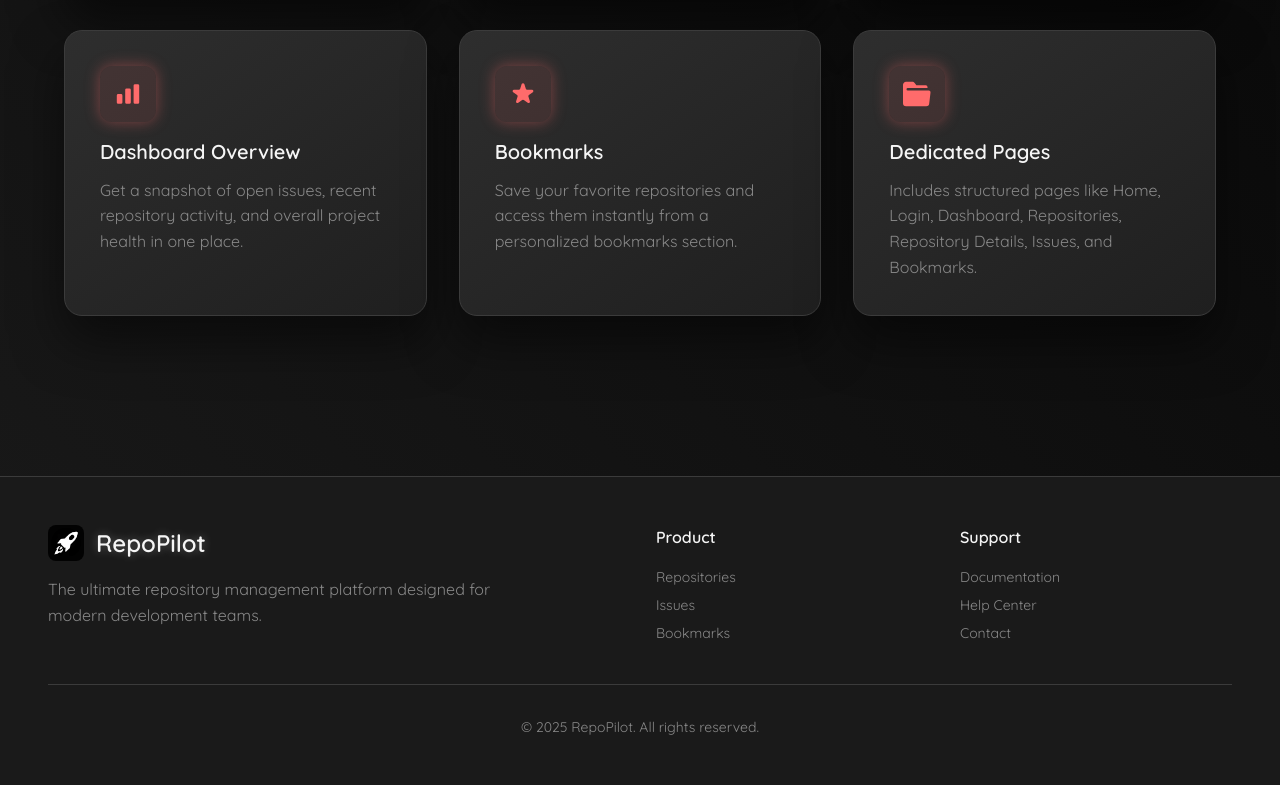
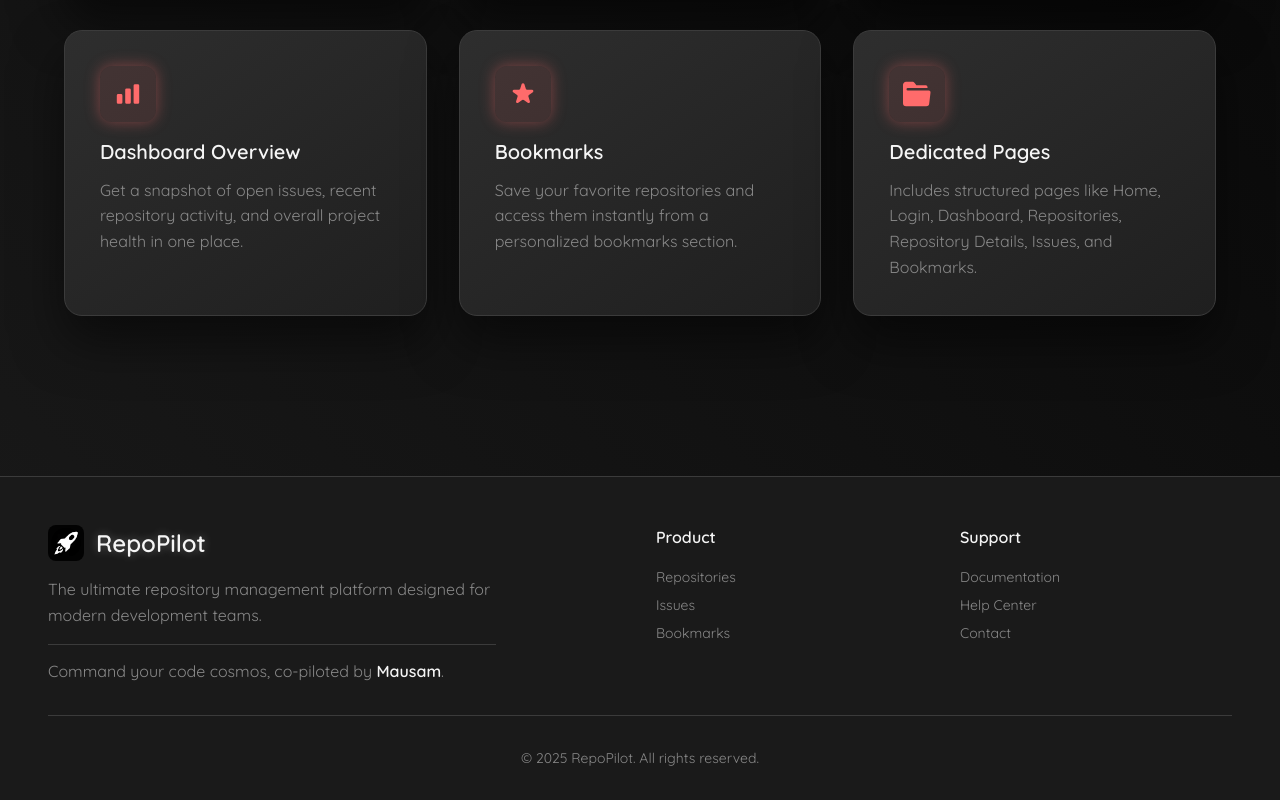
Before and after one commit to mausam-005/RepoPilot, a Next.js app in the folder frontend/: page / in a window 1280 px wide. Shown: the part 1414-2214 px from the top of the page. Built offline with nearby package versions, Linux system fonts and the light colour scheme.

Commit message:
Added more links

```diff
--- a/frontend/src/components/Footer.js
+++ b/frontend/src/components/Footer.js
@@ -1,9 +1,10 @@
+'use client'
 import Link from 'next/link'
 
 export default function Footer() {
   return (
     <footer className="border-t border-midnight mt-16" style={{background: 'var(--bg-secondary)'}}>
-      <div className="container mx-auto px-12 py-12">
+      <div className="container mx-auto px-12 pt-12 pb-8">
         <div className="grid grid-cols-1 md:grid-cols-4 gap-8">
           <div className="md:col-span-2">
             <div className="flex items-center gap-3 mb-4">
@@ -12,9 +13,44 @@ export default function Footer() {
                 RepoPilot
               </h3>
             </div>
-            <p className="text-muted mb-6 max-w-md">
+            <p className="text-muted mb-4 max-w-md">
               The ultimate repository management platform designed for modern development teams.
             </p>
+            <p className="text-sm sm:text-base text-muted max-w-md pt-3.5 mt-2 border-t border-midnight">
+              Command your code cosmos, co-piloted by{' '}
+              <a
+                href="https://portfolio-of-mausam.netlify.app/"
+                target="_blank"
+                rel="noopener noreferrer"
+                className="text-primary font-semibold hover:text-coral transition-all mausam-link"
+              >
+                Mausam
+              </a>.
+            </p>
+            <style jsx>{`
+              .mausam-link {
+                position: relative;
+                text-shadow: none;
+                transition: all 0.3s ease;
+              }
+              .mausam-link::after {
+                content: '';
+                position: absolute;
+                width: 100%;
+                height: 1px;
+                bottom: -2px;
+                left: 0;
+                background-color: #ff6b6b;
+                transform: scaleX(0);
+                transition: transform 0.3s ease;
+              }
+              .mausam-link:hover {
+                text-shadow: 0 0 15px rgba(255, 107, 107, 0.6);
+              }
+              .mausam-link:hover::after {
+                transform: scaleX(1);
+              }
+            `}</style>
           </div>
           <div>
             <h4 className="font-semibold text-primary mb-4">Product</h4>
@@ -29,7 +65,7 @@ export default function Footer() {
             <div className="space-y-2 text-sm">
               <a href="#" className="block text-muted hover:text-coral transition-colors">Documentation</a>
               <a href="#" className="block text-muted hover:text-coral transition-colors">Help Center</a>
-              <a href="#" className="block text-muted hover:text-coral transition-colors">Contact</a>
+              <a href="https://portfolio-of-mausam.netlify.app/" target="_blank" rel="noopener noreferrer" className="block text-muted hover:text-coral transition-colors">Contact</a>
             </div>
           </div>
         </div>
```
